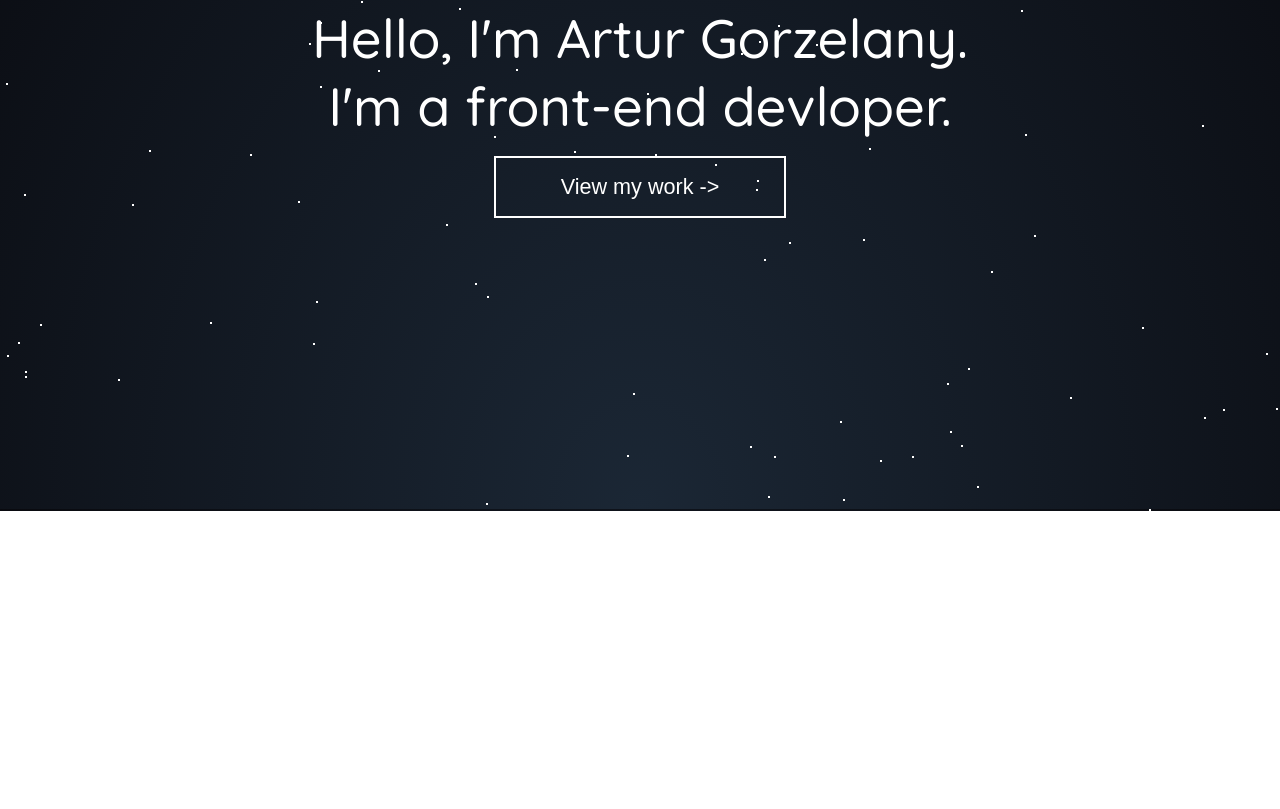
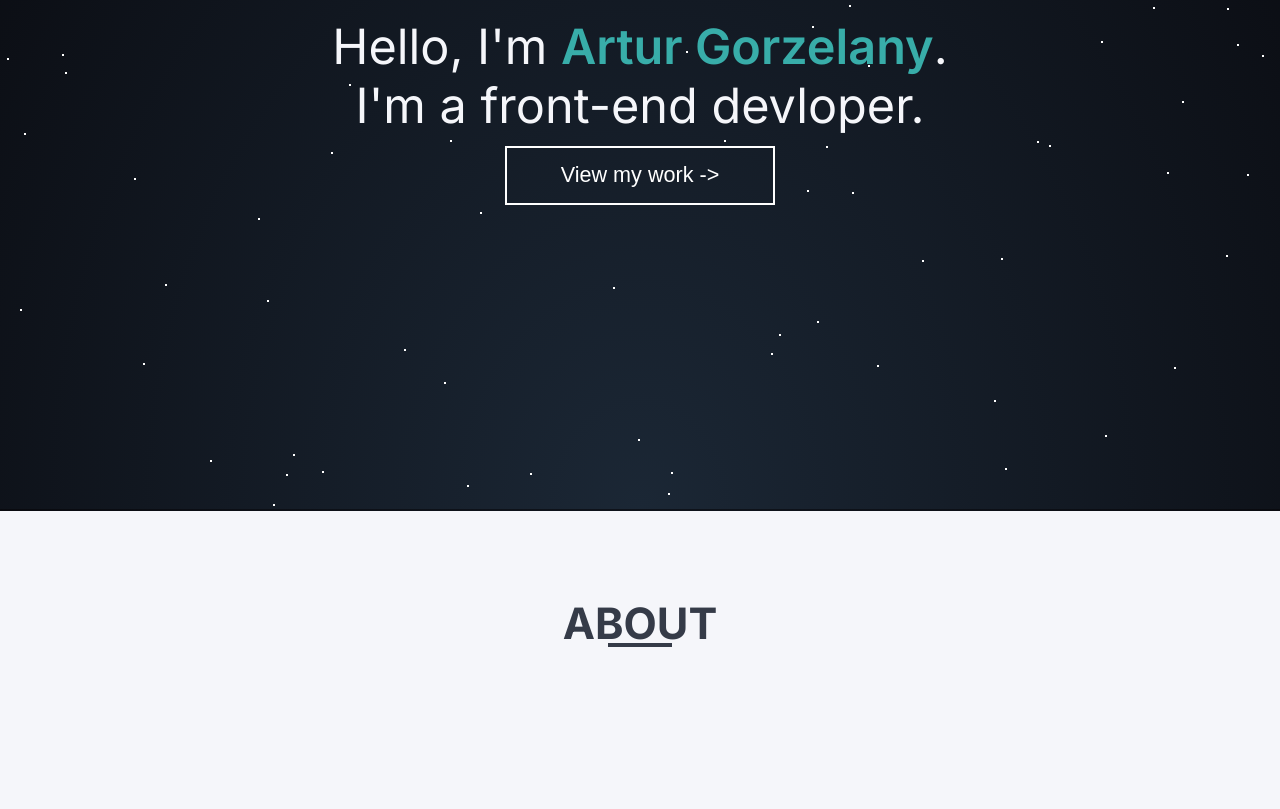
Before and after one commit to Artas47/portfolio, a website: page index.html in a window 1280 px wide. Shown: the part 291-1100 px from the top of the page. Before the commit the page ends 802 px from the top, so only its background shows below. Drawn offline with Linux system fonts and the light colour scheme.

Commit message:
layout mockup

```diff
--- a/index.html
+++ b/index.html
@@ -5,7 +5,7 @@
     <meta name="viewport" content="width=device-width, initial-scale=1.0" />
     <link rel="stylesheet" href="./dist/css/styles.css" />
     <link
-      href="https://fonts.googleapis.com/css?family=Quicksand:400,500,600,700&display=swap"
+      href="https://fonts.googleapis.com/css?family=Inter:400,500,600,700&display=swap"
       rel="stylesheet"
     />
 
@@ -16,14 +16,28 @@
     <main>
       <section class="hero">
         <div class="hero__title">
-          Hello, I'm Artur Gorzelany.
+          Hello, I'm <span class="highlight"> Artur Gorzelany</span>.
           <br />
           I'm a front-end devloper.
           <br />
           <button class="btn btn--main">View my work -></button>
         </div>
       </section>
-      <section class="about"></section>
+      <section class="about">
+        <h1 class="heading">
+          ABOUT
+        </h1>
+      </section>
+      <section class="projects">
+        <h1 class="heading">
+          PROJECTS
+        </h1>
+      </section>
+      <section class="contact">
+        <h1 class="heading heading--white">
+          CONTACT
+        </h1>
+      </section>
     </main>
   </body>
 </html>
--- a/src/scss/base/_base.scss
+++ b/src/scss/base/_base.scss
@@ -12,6 +12,6 @@ html {
 
 body {
   height: 100vh;
-  font-family: "Quicksand", sans-serif;
-  font-weight: 500;
+  font-family: "Inter", sans-serif;
+  font-weight: 400;
 }
--- /dev/null
+++ b/src/scss/base/_typography.scss
@@ -0,0 +1,29 @@
+.highlight {
+  color: #38ada9;
+  font-weight: 600;
+}
+
+.heading {
+  display: flex;
+  align-items: center;
+  justify-content: center;
+  font-size: 4rem;
+  padding: 8rem 0;
+  color: #353b48;
+  &::after {
+    content: "";
+    position: absolute;
+    margin-top: 4rem;
+    height: 0.4rem;
+    text-align: center;
+    width: 5%;
+    display: inline-block;
+    background-color: #353b48;
+  }
+  &--white {
+    color: #f5f6fa;
+    &:after {
+      background-color: #f5f6fa;
+    }
+  }
+}
--- a/src/scss/components/_button.scss
+++ b/src/scss/components/_button.scss
@@ -1,6 +1,6 @@
 .btn {
   border: none;
-  padding: 1.5rem 6rem;
+  padding: 1.3rem 5rem;
   border: 2px solid #fff;
   color: #fff;
   font-size: 2rem;
--- a/src/scss/layout/_about.scss
+++ b/src/scss/layout/_about.scss
@@ -1,6 +1,7 @@
 .about {
   position: relative;
-  background-color: red;
+  background-color: #f5f6fa;
   overflow: hidden;
   z-index: 3;
+  height: 60rem;
 }
--- a/src/scss/layout/_home.scss
+++ b/src/scss/layout/_home.scss
@@ -6,7 +6,7 @@
   text-align: center;
   overflow: hidden;
   &__title {
-    color: #fff;
-    font-size: 5rem;
+    color: #f5f6fa;
+    font-size: 4.5rem;
   }
 }
--- /dev/null
+++ b/src/scss/layout/_projects.scss
@@ -0,0 +1,4 @@
+.projects {
+  background-color: #dcdde1;
+  height: 60rem;
+}
--- a/src/scss/styles.scss
+++ b/src/scss/styles.scss
@@ -4,3 +4,6 @@
 @import "./layout/home";
 @import "./components/button";
 @import "./layout/about";
+@import "./base/typography";
+@import "./layout/projects";
+@import "./layout/contact";
```
Also changed, not shown: dist/css/styles.css, src/scss/layout/_contact.scss (added).
